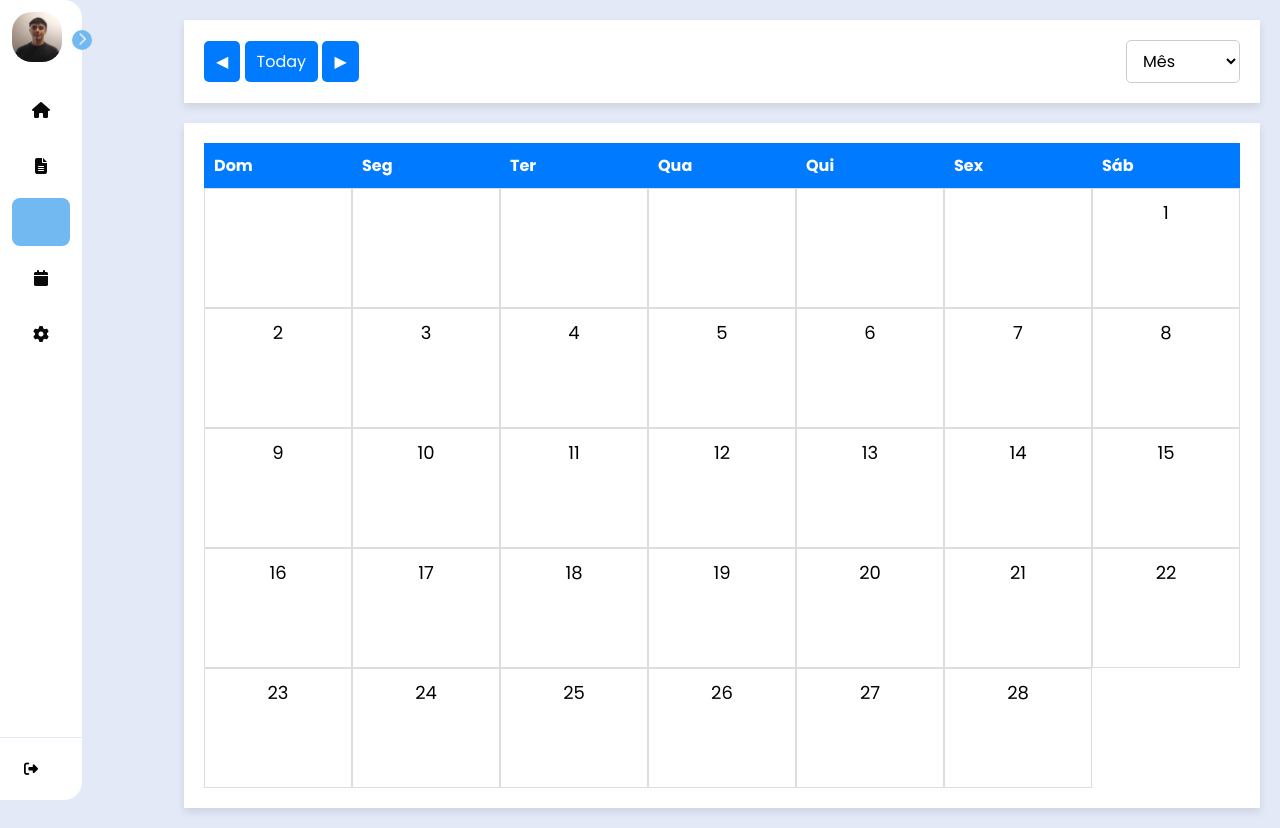
After one commit to afonsosateixeira/PAP, a PHP site: page /calendario.php in a window 1280 px wide. The commit adds this page. Run offline with PHP 8.4, Linux system fonts and the light colour scheme.

Commit message:
Atualização calendario novo

```diff
--- /dev/null
+++ b/calendario.php
@@ -0,0 +1,164 @@
+<!DOCTYPE html>
+<html lang="pt">
+<head>
+    <meta charset="UTF-8">
+    <meta name="viewport" content="width=device-width, initial-scale=1.0">
+    <title>Calendário Simples</title>
+    <style>
+        * {
+            margin: 0;
+            padding: 0;
+            box-sizing: border-box;
+            font-family: 'Poppins', sans-serif;
+        }
+        body {
+            display: flex;
+            min-height: 100vh;
+            background-color: #e3e9f7;
+        }
+        #sidebar {
+            min-width: 82px;
+            background: #ffffff;
+            height: 100vh;
+            position: fixed;
+            left: 0;
+            top: 0;
+            z-index: 10;
+            transition: all .3s;
+        }
+        #main-content {
+            flex-grow: 1;
+            margin-left: 82px;
+            padding: 20px;
+            width: calc(100% - 82px);
+        }
+        #navbar {
+            display: flex;
+            justify-content: space-between;
+            padding: 20px;
+            background: white;
+            box-shadow: 0 4px 8px rgba(0,0,0,0.1);
+            margin-bottom: 20px;
+        }
+        #nav-left, #nav-right {
+            display: flex;
+            align-items: center;
+            gap: 10px;
+        }
+        #button-calendar button, #view-mode {
+            padding: 8px 12px;
+            border: none;
+            background: #007BFF;
+            color: white;
+            cursor: pointer;
+            border-radius: 5px;
+            font-size: 16px;
+        }
+        #view-mode {
+            background: white;
+            color: black;
+            border: 1px solid #ccc;
+        }
+        #calendar {
+            display: grid;
+            grid-template-columns: repeat(7, 1fr);
+            background: white;
+            box-shadow: 0 4px 8px rgba(0,0,0,0.1);
+            padding: 20px;
+            width: 100%;
+        }
+        .day {
+            border: 1px solid #ddd;
+            min-height: 120px;
+            padding: 10px;
+            text-align: center;
+            font-size: 18px;
+        }
+        .day-header {
+            font-weight: bold;
+            background: #007BFF;
+            color: white;
+            padding: 10px;
+        }
+    </style>
+</head>
+<body>
+    <?php include 'sidebar.html'; ?>
+    <div id="main-content">
+        <div id="navbar">
+            <div id="nav-left">
+                <div id="button-calendar">
+                    <button id="prev">◀</button>
+                    <button id="today">Today</button>
+                    <button id="next">▶</button>
+                </div>
+            </div>
+            <div id="nav-right">
+                <select id="view-mode">
+                    <option value="month">Mês</option>
+                    <option value="week">Semana</option>
+                    <option value="day">Dia</option>
+                </select>
+            </div>
+        </div>
+        <div id="calendar">
+            <div class="day-header">Dom</div>
+            <div class="day-header">Seg</div>
+            <div class="day-header">Ter</div>
+            <div class="day-header">Qua</div>
+            <div class="day-header">Qui</div>
+            <div class="day-header">Sex</div>
+            <div class="day-header">Sáb</div>
+        </div>
+    </div>
+    <script>
+        document.addEventListener("DOMContentLoaded", function () {
+            const calendar = document.querySelector("#calendar");
+            const todayBtn = document.getElementById("today");
+            const prevBtn = document.getElementById("prev");
+            const nextBtn = document.getElementById("next");
+            let currentDate = new Date();
+
+            function renderCalendar(date) {
+                calendar.innerHTML = `
+                    <div class='day-header'>Dom</div>
+                    <div class='day-header'>Seg</div>
+                    <div class='day-header'>Ter</div>
+                    <div class='day-header'>Qua</div>
+                    <div class='day-header'>Qui</div>
+                    <div class='day-header'>Sex</div>
+                    <div class='day-header'>Sáb</div>
+                `;
+
+                let firstDay = new Date(date.getFullYear(), date.getMonth(), 1).getDay();
+                let daysInMonth = new Date(date.getFullYear(), date.getMonth() + 1, 0).getDate();
+
+                for (let i = 0; i < firstDay; i++) {
+                    calendar.innerHTML += `<div class='day'></div>`;
+                }
+
+                for (let day = 1; day <= daysInMonth; day++) {
+                    calendar.innerHTML += `<div class='day'>${day}</div>`;
+                }
+            }
+
+            todayBtn.addEventListener("click", function () {
+                currentDate = new Date();
+                renderCalendar(currentDate);
+            });
+
+            prevBtn.addEventListener("click", function () {
+                currentDate.setMonth(currentDate.getMonth() - 1);
+                renderCalendar(currentDate);
+            });
+
+            nextBtn.addEventListener("click", function () {
+                currentDate.setMonth(currentDate.getMonth() + 1);
+                renderCalendar(currentDate);
+            });
+
+            renderCalendar(currentDate);
+        });
+    </script>
+</body>
+</html>
--- a/sidebar.html
+++ b/sidebar.html
@@ -218,6 +218,15 @@
                 </li>
 
                 <li class="side-item">
+                    <a href="calendario.php">
+                        <i class="fa fa-address-card-o"></i>
+                        <span class="item-description">
+                            novo
+                        </span>
+                    </a>
+                </li>
+
+                <li class="side-item">
                     <a href="calendar.php">
                         <i class="fa fa-calendar"></i>
                         <span class="item-description">
```
Also changed, not shown: Extras/base.sql (+13 -0 lines), assets/css/style.css (added, +147 -0 lines), calendar.php (+12 -4 lines), category.php (added, +187 -0 lines), notes.php (+43 -10 lines), searchbar.php (renamed from searchbar.html, +3 -20 lines).
